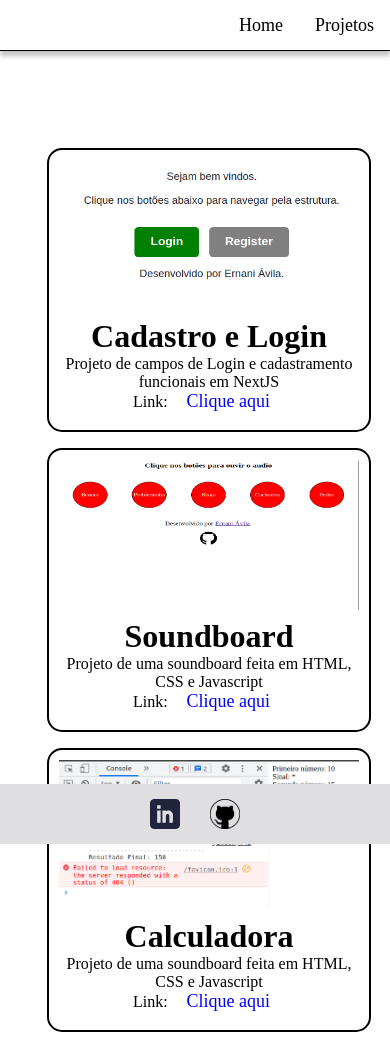
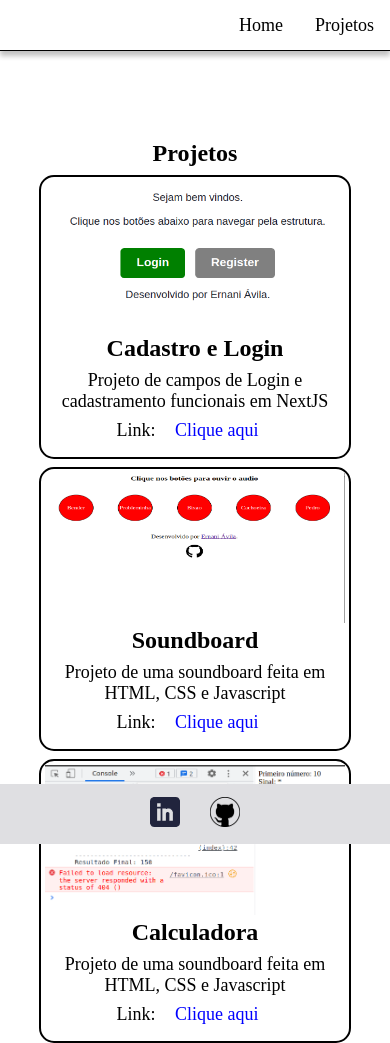
Before and after one commit to ernanicavila/portifolio, a plain HTML site: page projects.html in a window 390 px wide. Shown: the top 1043 px of the page. Drawn offline with Linux system fonts and the light colour scheme.

Commit message:
added responsive into full aplication

```diff
--- a/components/styles/main.css
+++ b/components/styles/main.css
@@ -5,3 +5,9 @@
 #mainSection {
   margin: 140px auto;
 }
+
+@media screen and(max-width: 768px) {
+  #mainSection {
+    margin: 20px auto;
+  }
+}
--- a/components/styles/projects.css
+++ b/components/styles/projects.css
@@ -1,5 +1,4 @@
 .projetos {
-  max-width: 480px;
   margin: 8px;
   display: inline-block;
   width: 300px;
@@ -28,3 +27,33 @@
   width: 300px;
   height: 150px;
 }
+header h1 {
+  text-align: center;
+}
+
+@media screen and (max-width: 768px) {
+  .projetos {
+    padding: 4px;
+    display: flex;
+    flex-direction: column;
+    margin: 8px auto;
+  }
+  .textProject {
+    margin: 4px auto;
+  }
+  .projectsList {
+    width: 100%;
+    margin-left: 0px;
+    margin-right: 0px;
+  }
+  .projetos h1 {
+    font-size: 24px;
+  }
+  .projetos p {
+    font-size: 18px;
+    margin: 8px auto;
+  }
+  .projetos h1 {
+    font-size: 24px;
+  }
+}
--- a/projects.html
+++ b/projects.html
@@ -1,3 +1,4 @@
+<!DOCTYPE html>
 <html>
   <script
     src="components/header/index.js"
@@ -6,6 +7,7 @@
   ></script>
   <script src="components/footer/index.js" type="text/javascript"></script>
   <head>
+    <meta name="viewport" content="width=device-width, initial-scale=1.0" />
     <link rel="stylesheet" href="components/styles/projects.css" />
     <link rel="stylesheet" href="components/styles/main.css" />
     <meta charset="UTF-8" />
@@ -14,6 +16,7 @@
   <body>
     <main-header></main-header>
     <section id="mainSection">
+      <header><h1>Projetos</h1></header>
       <section class="projectsList">
         <article class="projetos">
           <img src="images/nextjs.png" alt="foto nextjs" />
```
